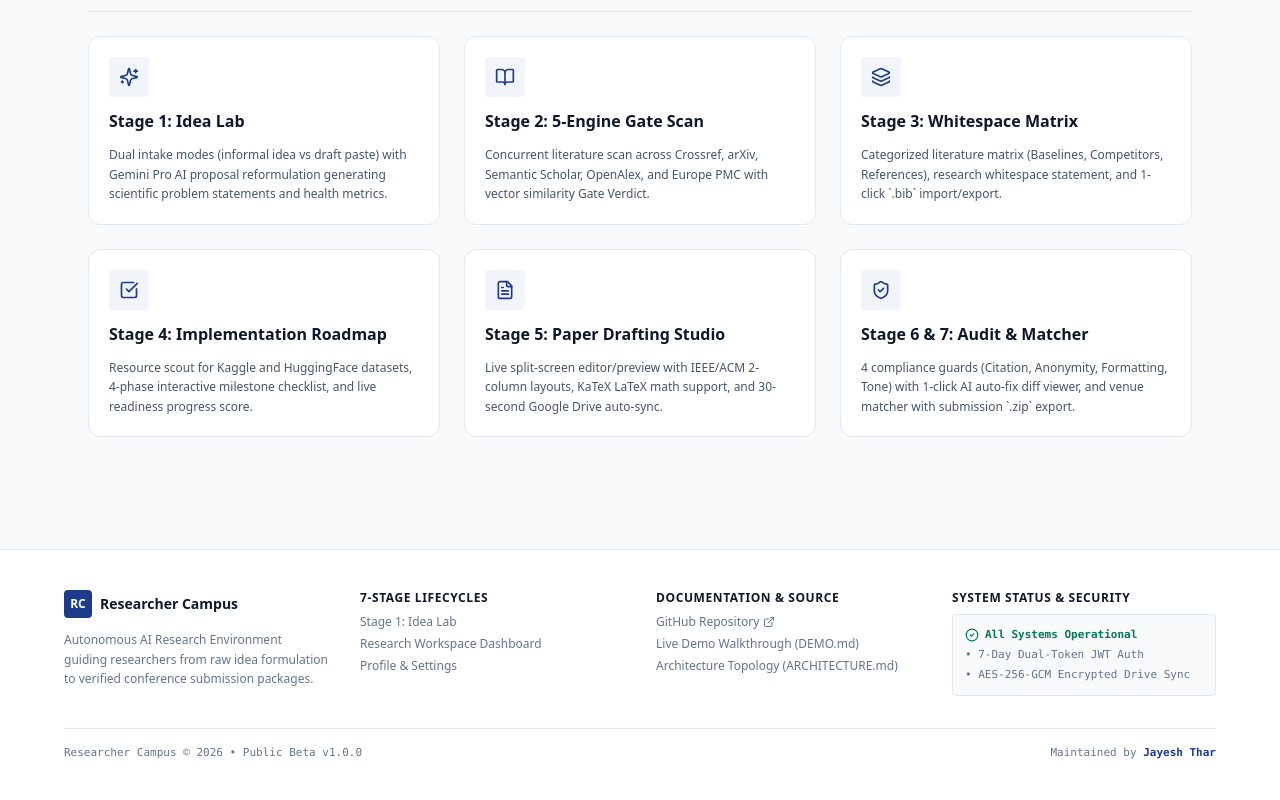
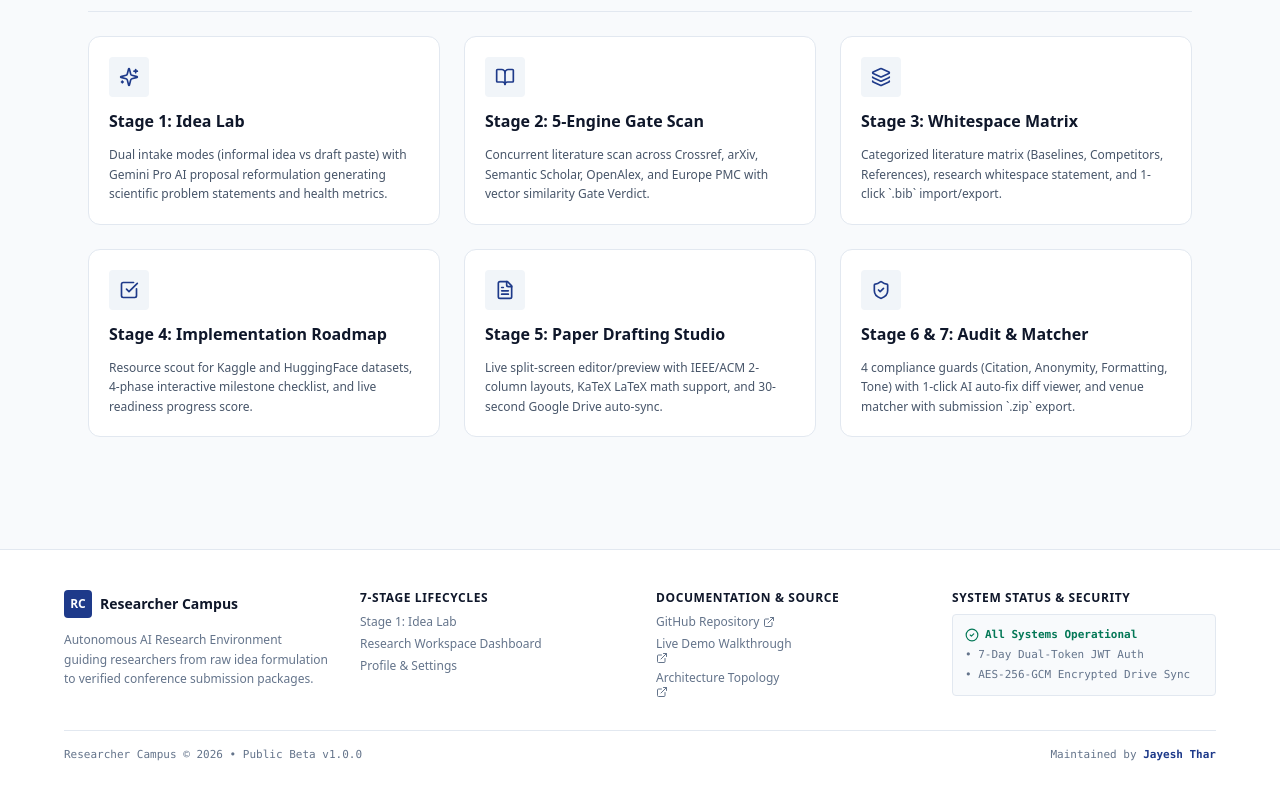
Before and after one commit to jayesh-thar/Researcher-Campus, a React (Vite) app in the folder client/: page / in a window 1280 px wide. Shown: the part 1362-2162 px from the top of the page. Built offline with nearby package versions, Linux system fonts and the light colour scheme; no server answers.

Commit message:
fix(rename): doc&source section in footer

```diff
--- a/client/src/pages/LandingPage.tsx
+++ b/client/src/pages/LandingPage.tsx
@@ -382,12 +382,14 @@ export function LandingPage() {
               </li>
               <li>
                 <a href="https://github.com/jayesh-thar/Researcher-Campus/blob/main/DEMO.md" target="_blank" rel="noopener noreferrer" className="hover:text-navy-800">
-                  Live Demo Walkthrough (DEMO.md)
+                  <span>Live Demo Walkthrough</span>
+                  <ExternalLink className="w-3 h-3" />
                 </a>
               </li>
               <li>
                 <a href="https://github.com/jayesh-thar/Researcher-Campus/blob/main/ARCHITECTURE.md" target="_blank" rel="noopener noreferrer" className="hover:text-navy-800">
-                  Architecture Topology (ARCHITECTURE.md)
+                  <span>Architecture Topology</span>
+                  <ExternalLink className="w-3 h-3" />
                 </a>
               </li>
             </ul>
```
